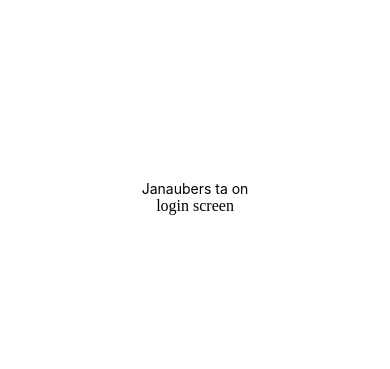
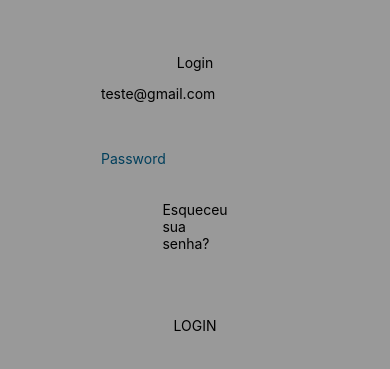
Before and after one commit to MarcosGAC/janauber-frontend, a React Native app: screen / in a window 390 px wide. Shown: the part 225-594 px from the top of the page. Built offline with nearby package versions, Linux system fonts and the light colour scheme; grey boxes are pictures that could not be loaded.

Commit message:
create login screen

```diff
--- a/App.js
+++ b/App.js
@@ -1,11 +1,10 @@
 import { StatusBar } from 'expo-status-bar';
-import { StyleSheet, Text, View } from 'react-native';
+import { StyleSheet, View } from 'react-native';
 import LoginScreen from './components/loginScreen';
 
 export default function App() {
   return (
     <View style={styles.container}>
-      <Text>Janaubers ta on</Text>
       <LoginScreen />
       <StatusBar style="auto" />
     </View>
@@ -15,7 +14,7 @@ export default function App() {
 const styles = StyleSheet.create({
   container: {
     flex: 1,
-    backgroundColor: '#fff',
+    backgroundColor: '#999',
     alignItems: 'center',
     justifyContent: 'center',
   },
--- /dev/null
+++ b/components/loginScreen/forgotPassword.jsx
@@ -0,0 +1,69 @@
+import React from 'react';
+import { StyleSheet, Text, TextInput, View, TouchableOpacity } from 'react-native';
+
+
+
+function ForgotPassword({setEmail, status, setStatus}){
+    function sendRecover(){
+      setStatus('Email de recuperação enviado com sucesso!');
+    }
+    return(
+      <View style={styles.container}>
+        <Text>Recuperação de senha</Text>
+        <View style={styles.inputView}>
+          <TextInput
+            style={styles.TextInput}
+            placeholder="Digite aqui seu email"
+            placeholderTextColor="#003f5c"
+            value="teste@gmail.com"
+            onChangeText={(email) => setEmail(email)}
+          />
+        </View>
+        <TouchableOpacity style={styles.loginBtn} onPress={() => sendRecover()}>
+          <Text style={styles.loginText}>Enviar email de recuperação</Text>
+        </TouchableOpacity>
+        <Text>{status}</Text>
+      </View>
+    );
+  }
+
+const styles = StyleSheet.create({
+    container: {
+        flex: 1,
+        backgroundColor: '#fff',
+        alignItems: 'center',
+        justifyContent: 'center',
+      },
+      inputView: {
+        backgroundColor: "#EEEEEE",
+        borderRadius: 30,
+        width: "80%",
+        height: 45,
+        marginBottom: 20,
+        alignItems: "center",
+      },
+      TextInput: {
+        height: 50,
+        flex: 1,
+        padding: 10,
+        marginLeft: 30,
+      },
+      forgot_button: {
+        height: 30,
+        marginBottom: 30,
+      },
+      loginBtn: {
+        width:"80%",
+        borderRadius:25,
+        height:50,
+        alignItems:"center",
+        justifyContent:"center",
+        marginTop:40,
+        backgroundColor:"#1AACAC",
+      },
+      logo: {
+        marginBottom: 10
+      }
+});
+
+export default ForgotPassword;
--- /dev/null
+++ b/components/loginScreen/homePassageiro.jsx
@@ -0,0 +1,20 @@
+import React from 'react';
+import { StyleSheet, Text, View } from 'react-native';
+
+
+
+function HomePassageiro(){
+    return(
+    <View style={styles.container}>
+        <Text>Home Passageiro</Text>
+    </View>
+    );
+  }
+
+const styles = StyleSheet.create({
+    container: {
+        backgroundColor: '#CCCCCC'
+    }
+});
+
+export default HomePassageiro;
--- a/components/loginScreen/index.jsx
+++ b/components/loginScreen/index.jsx
@@ -1,7 +1,48 @@
-export default function LoginScreen(){
-    return(
-        <view>
-            login screen
-        </view>
-    )
+import React, {useState} from 'react';
+import { NavigationContainer } from '@react-navigation/native';
+import { createNativeStackNavigator, DefaultTheme } from '@react-navigation/native-stack';
+import Login from './login.jsx';
+import HomePassageiro from './homePassageiro.jsx';
+import ForgotPassword from './forgotPassword.jsx';
+
+
+const Stack = createNativeStackNavigator();
+
+function LoginScreen() {
+  const [email, setEmail] = useState('');
+  const [password, setPassword] = useState('');
+  const [status, setStatus] = useState('');
+
+
+  return (
+    <NavigationContainer>
+      <Stack.Navigator screenOptions={{headerShown: false}}>
+      <Stack.Screen name="Login">
+          {({ navigation }) => (
+            <Login
+              email={email}
+              password={password}
+              setPassword={setPassword}
+              status={status}
+              setStatus={setStatus}
+              navigation={navigation}
+            />
+          )}
+        </Stack.Screen>
+        <Stack.Screen name="HomePassageiro" component={HomePassageiro}/>
+        <Stack.Screen name="ForgotPassword">
+          {({ navigation }) => (
+            <ForgotPassword
+              email={email}
+              status={status}
+              setStatus={setStatus}
+              navigation={navigation}
+            />
+          )}
+        </Stack.Screen>
+      </Stack.Navigator>
+    </NavigationContainer>
+  );
 }
+
+export default LoginScreen;
--- /dev/null
+++ b/components/loginScreen/login.jsx
@@ -0,0 +1,92 @@
+import React from 'react';
+import { StyleSheet, Text, TextInput, View, TouchableOpacity, Image } from 'react-native';
+
+
+
+const styles = StyleSheet.create({
+    container: {
+      flex: 1,
+      backgroundColor: '#fff',
+      alignItems: 'center',
+      justifyContent: 'center',
+    },
+    inputView: {
+      backgroundColor: "#EEEEEE",
+      borderRadius: 30,
+      width: "80%",
+      height: 45,
+      marginBottom: 20,
+      alignItems: "center",
+    },
+    TextInput: {
+      height: 50,
+      flex: 1,
+      padding: 10,
+      marginLeft: 30,
+    },
+    forgot_button: {
+      height: 30,
+      marginBottom: 30,
+    },
+    loginBtn: {
+      width:"80%",
+      borderRadius:25,
+      height:50,
+      alignItems:"center",
+      justifyContent:"center",
+      marginTop:40,
+      backgroundColor:"#1AACAC",
+    },
+    logo: {
+      marginBottom: 10
+    }
+  });
+
+function Login({ password, setPassword, status, setStatus, navigation}) {
+    function validate(){
+      if(password == 'teste'){
+        return navigation.navigate('HomePassageiro');
+      }else {
+        setStatus('Usuário ou senha incorretos!');
+      }
+    }
+    function forgot(){
+      setStatus('');
+      return navigation.navigate('ForgotPassword');
+    }
+    return (
+      <View style={styles.container}>
+        <View style={styles.logo}>
+          <Image source={{uri: 'https://freesvg.org/storage/img/thumb/bobocal_American_Sport_Car.png',}} />
+        </View>
+        <Text>Login</Text>
+        <View style={styles.inputView}>
+          <TextInput
+            style={styles.TextInput}
+            placeholder="Email"
+            placeholderTextColor="#003f5c"
+            value="teste@gmail.com"
+            onChangeText={(email) => setEmail(email)}
+          />
+        </View>
+        <View style={styles.inputView}>
+          <TextInput
+            style={styles.TextInput}
+            placeholder="Password"
+            placeholderTextColor="#003f5c"
+            secureTextEntry={true}
+            overflowHidden={true}
+            onChangeText={(password) => setPassword(password)}
+          />
+        </View>
+        <TouchableOpacity>
+          <Text style={styles.forgot_button} onPress={() => forgot()}>Esqueceu sua senha?</Text>
+        </TouchableOpacity>
+        <TouchableOpacity style={styles.loginBtn} onPress={() => validate()}>
+          <Text style={styles.loginText}>LOGIN</Text>
+        </TouchableOpacity>
+        <Text>{status}</Text>
+      </View>
+    );
+  }
+  export default Login;
--- a/package.json
+++ b/package.json
@@ -10,11 +10,15 @@
   },
   "dependencies": {
     "@expo/webpack-config": "^19.0.0",
+    "@react-navigation/native": "^6.1.9",
+    "@react-navigation/native-stack": "^6.9.16",
     "expo": "~49.0.13",
     "expo-status-bar": "~1.6.0",
     "react": "18.2.0",
     "react-dom": "^18.2.0",
     "react-native": "0.72.5",
+    "react-native-safe-area-context": "4.6.3",
+    "react-native-screens": "~3.22.0",
     "react-native-web": "^0.19.9"
   },
   "devDependencies": {
```
Also changed, not shown: assets/img/logo.svg (added), 1 other file (tests, documents, lock files or other folders).
